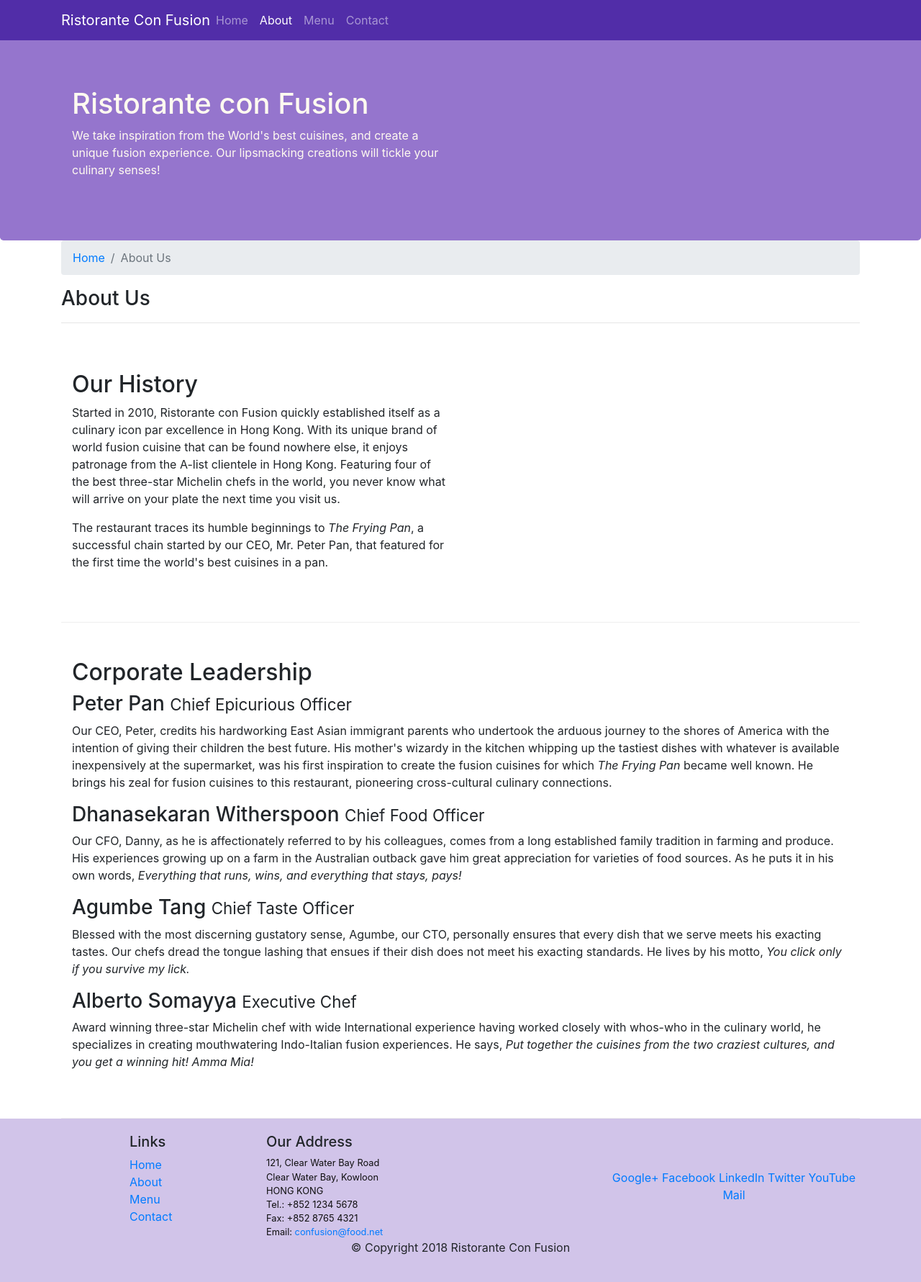
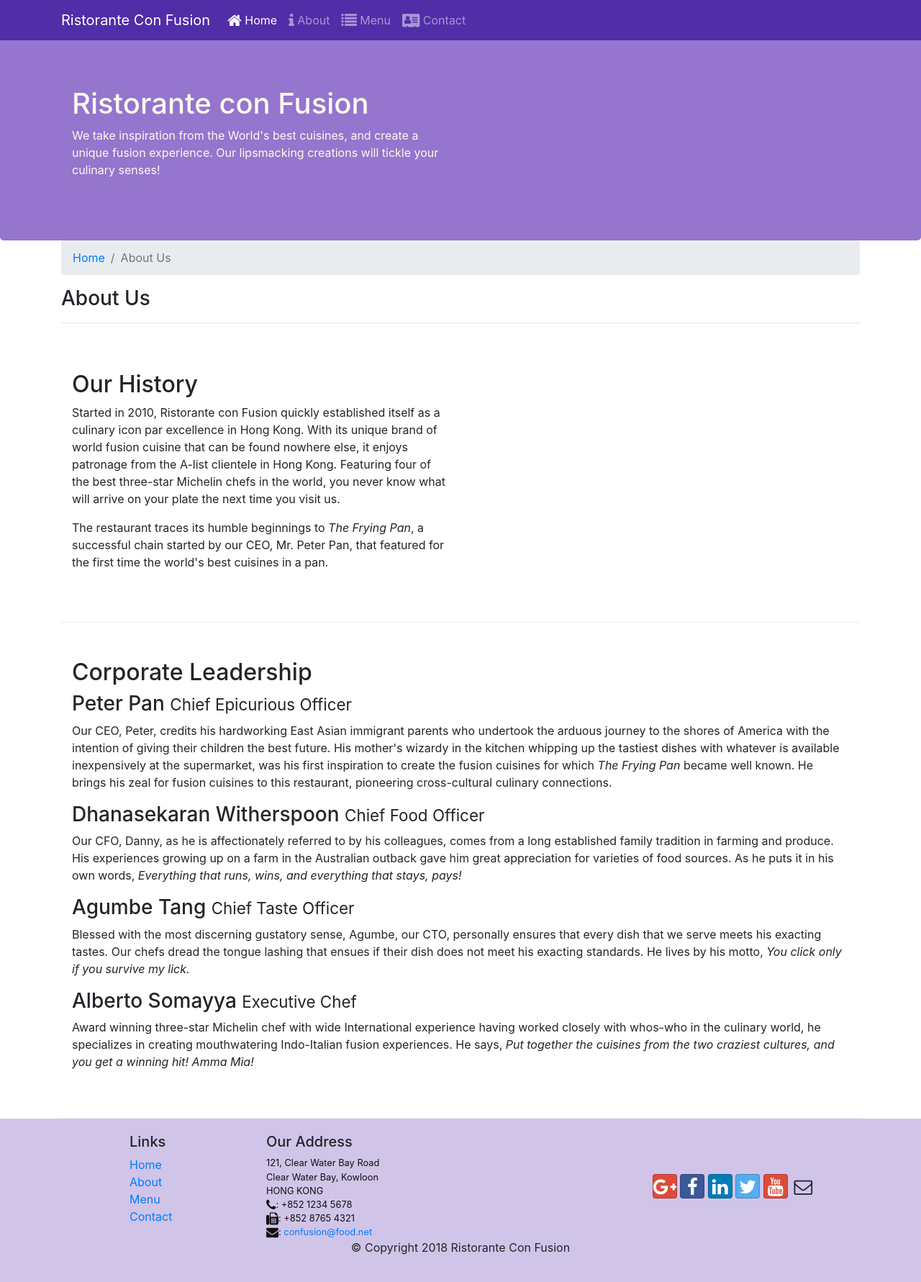
Before and after one commit to NisheerV/Bootstrap_confusion, a website: page aboutus.html in a window 1280 px wide. Shown: the whole page at 72% size. Drawn offline with nearby package versions, Linux system fonts and the light colour scheme.

Commit message:
Added font awesome icons

```diff
--- a/aboutus.html
+++ b/aboutus.html
@@ -9,6 +9,8 @@
 
      <!-- Bootstrap CSS -->
      <link rel="stylesheet" href="node_modules/bootstrap/dist/css/bootstrap.min.css">
+     <link rel="stylesheet" href="node_modules/font-awesome/css/font-awesome.min.css">
+    <link rel="stylesheet" href="node_modules/bootstrap-social/bootstrap-social.css">
      <link rel="stylesheet" href="css/style.css">
 
     <title>Ristorante Con Fusion: About Us</title>
@@ -21,13 +23,13 @@
             <button class="navbar-toggler" type="button" data-toggle="collapse" data-target="#Navbar">
                 <span class="navbar-toggler-icon"></span>
             </button>
-            <a class="navbar-brand mr-auto" href="./index.html">Ristorante Con Fusion</a>
+            <a class="navbar-brand" href="./index.html">Ristorante Con Fusion</a>
             <div class="collapse navbar-collapse" id="Navbar">
                 <ul class="navbar-nav mr-auto">
-                    <li class="nav-item"><a class="nav-link" href="./index.html">Home</a></li>
-                    <li class="nav-item active"><a class="nav-link" href="./aboutus.html">About</a></li>
-                    <li class="nav-item"><a class="nav-link" href="#">Menu</a></li>
-                    <li class="nav-item"><a class="nav-link" href="#">Contact</a></li>
+                    <li class="nav-item active"><a class="nav-link" href="./index.html"><span class="fa fa-home fa-lg"></span> Home</a></li>
+                    <li class="nav-item"><a class="nav-link" href="#"><span class="fa fa-info fa-lg"></span> About</a></li>
+                    <li class="nav-item"><a class="nav-link" href="#"><span class="fa fa-list fa-lg"></span> Menu</a></li>
+                    <li class="nav-item"><a class="nav-link" href="#"><span class="fa fa-address-card fa-lg"></span> Contact</a></li>
                 </ul>
             </div>
         </div>
@@ -102,19 +104,20 @@
 		              121, Clear Water Bay Road<br>
 		              Clear Water Bay, Kowloon<br>
 		              HONG KONG<br>
-		              Tel.: +852 1234 5678<br>
-		              Fax: +852 8765 4321<br>
-		              Email: <a href="mailto:confusion@food.net">confusion@food.net</a>
+		              <i class="fa fa-phone fa-lg"></i>: +852 1234 5678<br>
+                      <i class="fa fa-fax fa-lg"></i>: +852 8765 4321<br>
+                      <i class="fa fa-envelope fa-lg"></i>:
+                      <a href="mailto:confusion@food.net">confusion@food.net</a>
 		           </address>
                 </div>
                 <div class="col-12 col-sm-4 align-self-center">
                     <div class="text-center">
-                        <a href="http://google.com/+">Google+</a>
-                        <a href="http://www.facebook.com/profile.php?id=">Facebook</a>
-                        <a href="http://www.linkedin.com/in/">LinkedIn</a>
-                        <a href="http://twitter.com/">Twitter</a>
-                        <a href="http://youtube.com/">YouTube</a>
-                        <a href="mailto:">Mail</a>
+                        <a class="btn btn-social-icon btn-google" href="http://google.com/+"><i class="fa fa-google-plus"></i></a>
+                        <a class="btn btn-social-icon btn-facebook" href="http://www.facebook.com/profile.php?id="><i class="fa fa-facebook"></i></a>
+                        <a class="btn btn-social-icon btn-linkedin" href="http://www.linkedin.com/in/"><i class="fa fa-linkedin"></i></a>
+                        <a class="btn btn-social-icon btn-twitter" href="http://twitter.com/"><i class="fa fa-twitter"></i></a>
+                        <a class="btn btn-social-icon btn-google" href="http://youtube.com/"><i class="fa fa-youtube"></i></a>
+                        <a class="btn btn-social-icon" href="mailto:"><i class="fa fa-envelope-o"></i></a>
                     </div>
                 </div>
            </div>
--- a/package.json
+++ b/package.json
@@ -15,6 +15,8 @@
   },
   "dependencies": {
     "bootstrap": "^4.6.0",
+    "bootstrap-social": "^5.1.1",
+    "font-awesome": "^4.7.0",
     "jquery": "^3.6.0",
     "popper.js": "^1.12.9"
   }
```
Also changed, not shown: index.html (+17 -14 lines), 1 other file.
